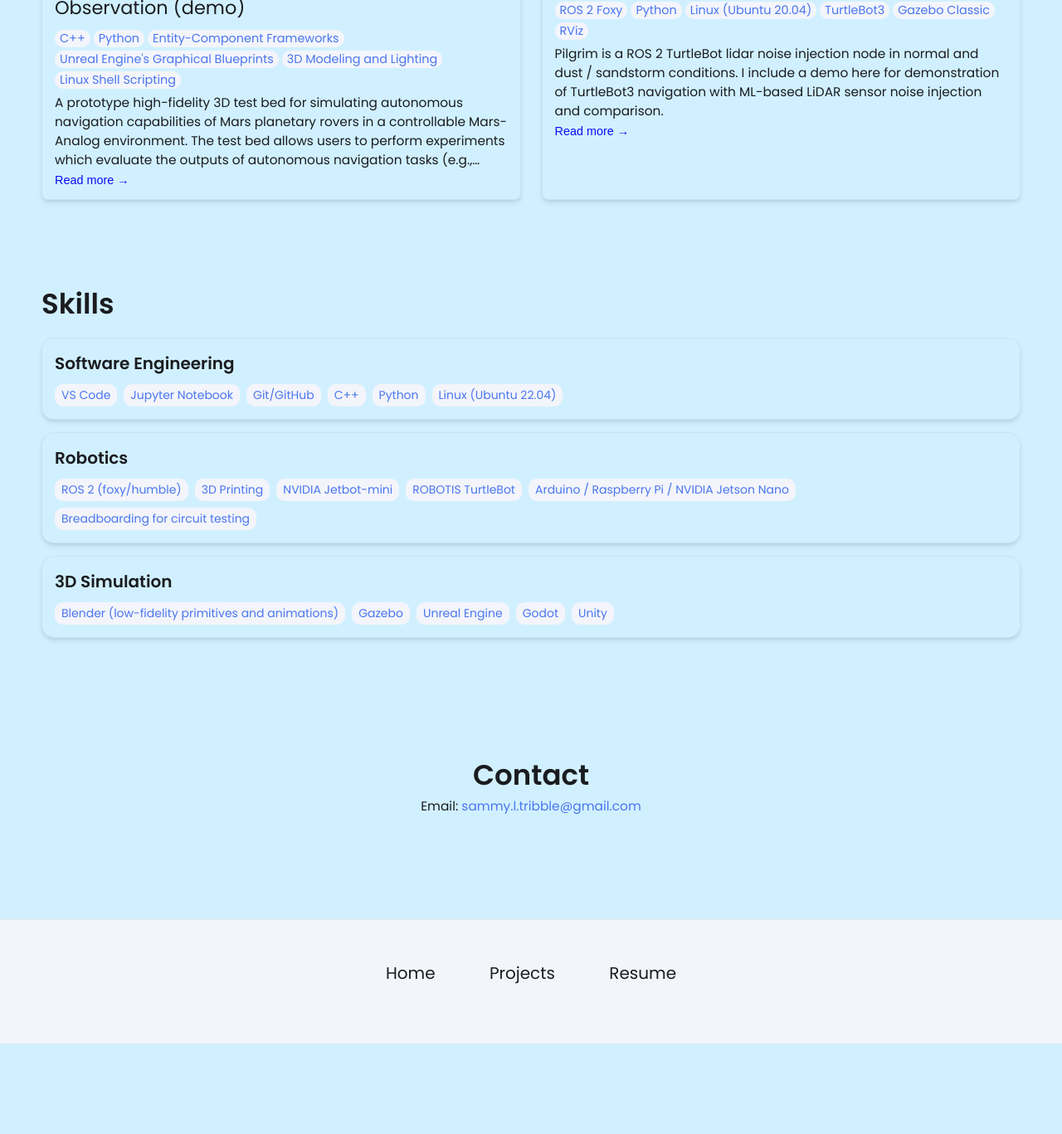
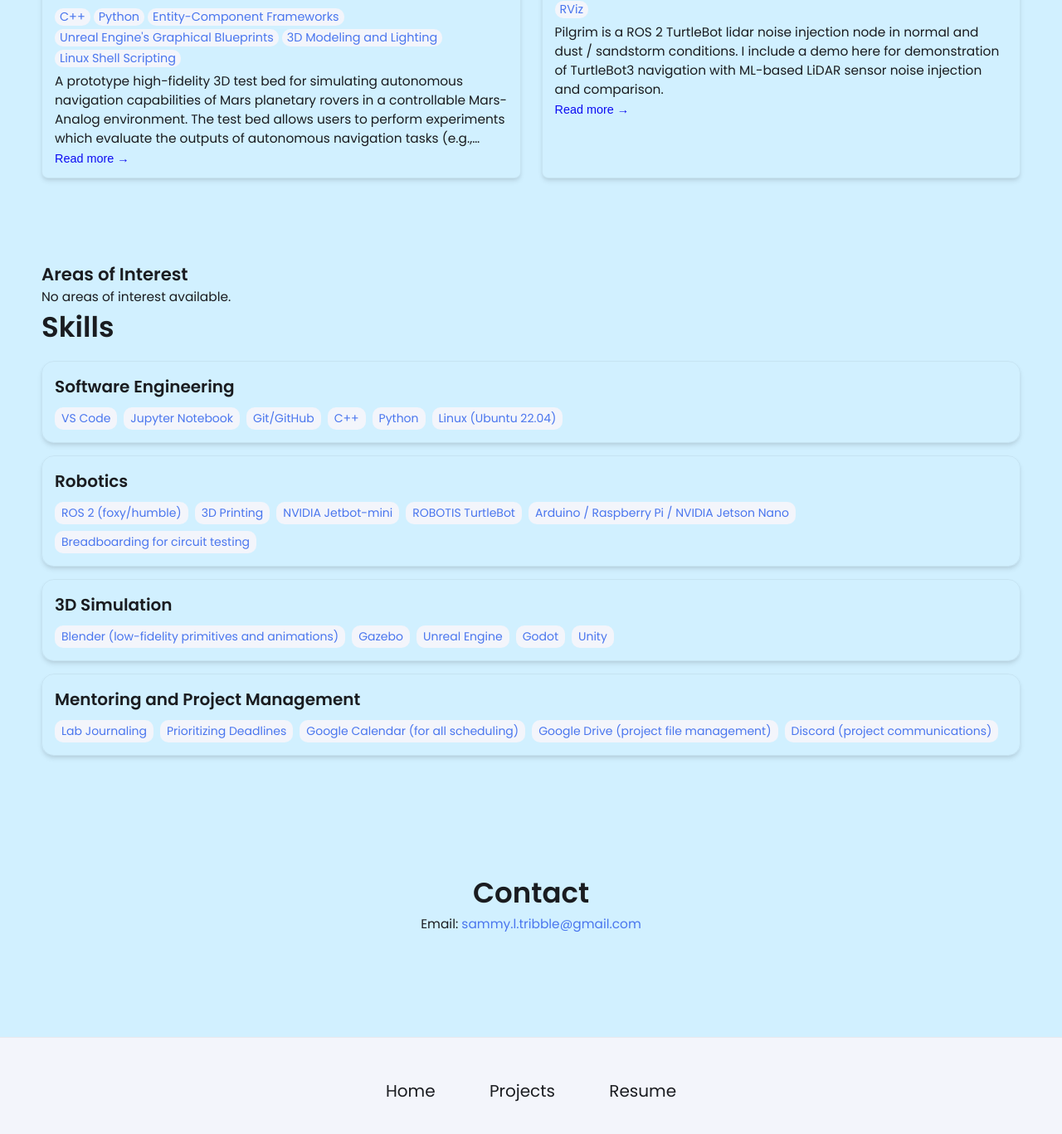
Before and after one commit to sammyt07/sammyt07.github.io, a Jekyll site: the page built from index.html, in a window 1280 px wide and 1400 px high, scrolled down 1744 px. Shown: the top 1367 px of the window at 83% size. Built offline with Jekyll 4.4.1, drawn with Linux system fonts in a browser that asks for light colours; before the commit the page ends 3002 px from its top, so only the background shows below that.

Commit message:
more changes

```diff
--- a/_config.yml
+++ b/_config.yml
@@ -62,6 +62,13 @@ skills:
     - Unreal Engine
     - Godot
     - Unity
+  - category: Mentoring and Project Management
+    tools:
+    - Lab Journaling
+    - Prioritizing Deadlines
+    - Google Calendar (for all scheduling)
+    - Google Drive (project file management)
+    - Discord (project communications)
 
 # Add personal email for contact.
 contact:
--- a/_includes/publications.html
+++ b/_includes/publications.html
@@ -9,7 +9,6 @@
             <li>
                 {% if publication.conference %}
                 <div class="conference">
-                    <h3>Conference Details</h3>
                     <p>{{ publication.conference.name }}</p>
                     <p>{{ publication.conference.date }}</p>
                     <p>{{ publication.conference.location }}</p>
--- a/index.html
+++ b/index.html
@@ -6,7 +6,8 @@ layout: wrapper
 
 {% include hero.html%}
 {% include coursework.html%}
-{% include publications.html %}
+{% include publications.html%}
 {% include projects.html%}
+{% include areas-of-interest.html%}
 {% include skills.html%}
 {% include contact.html%}
```
